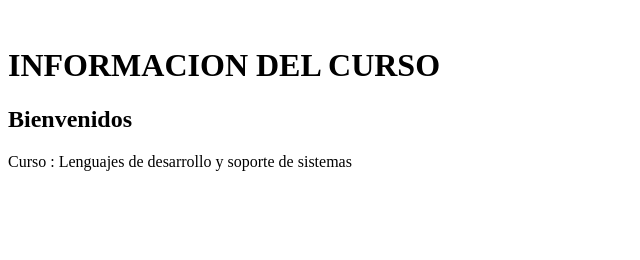
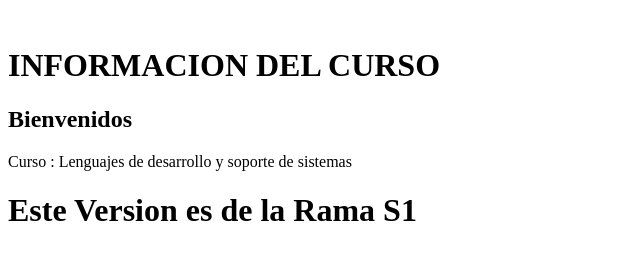
Before and after one commit to BrayanML07/BRAYAN.github.io, a plain HTML site: page INDEX.html in a window 1280 px wide. Shown: the whole page, without its empty margins (0-640 px from the left). Drawn offline with Linux system fonts and the light colour scheme.

Commit message:
Version Martes 01-04-25 8:54

```diff
--- a/INDEX.html
+++ b/INDEX.html
@@ -17,7 +17,7 @@
    <!--  stage changed sierve para preparar el cambio en el desktop
      y commit para confirmar el cambio en desktop  -->
 
-
+   <h1>Este Version es de la Rama S1 </h1>
 
 </body>
 </html>
```
